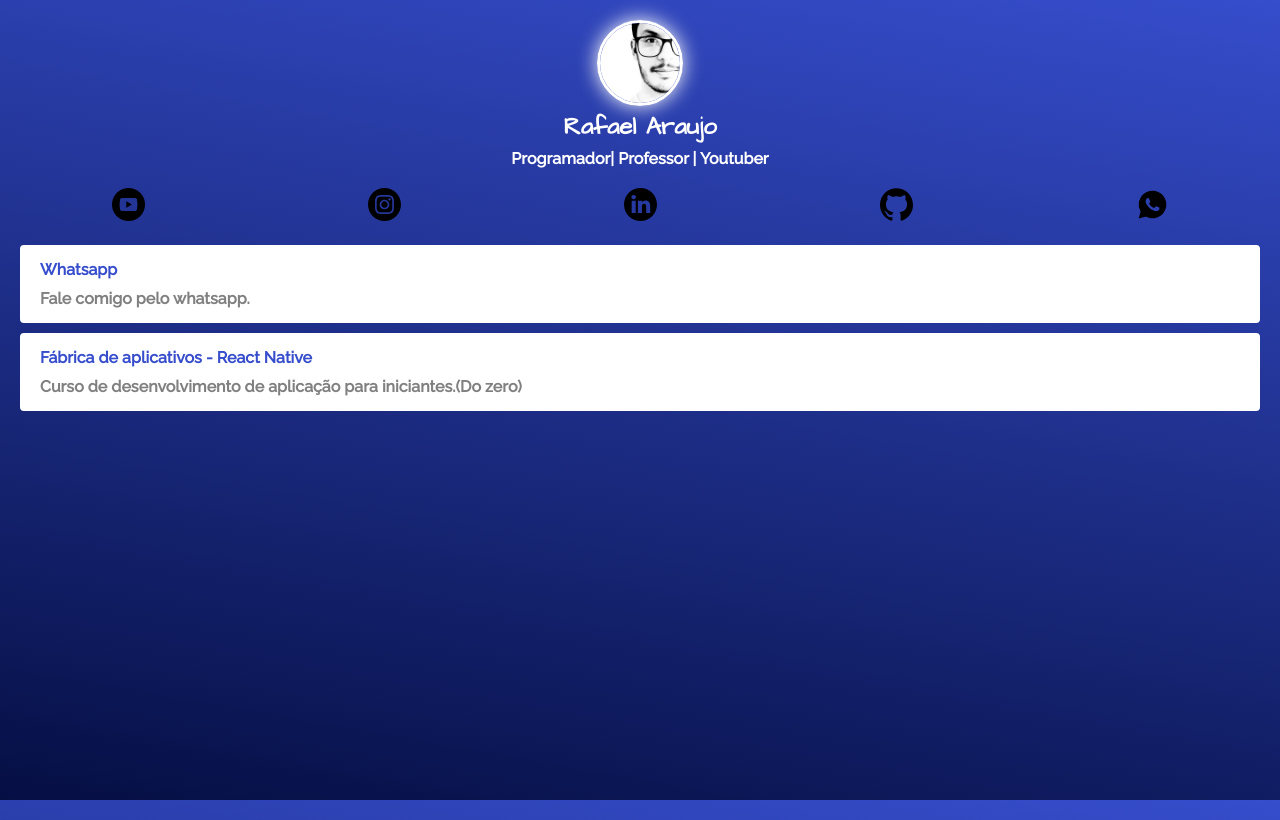
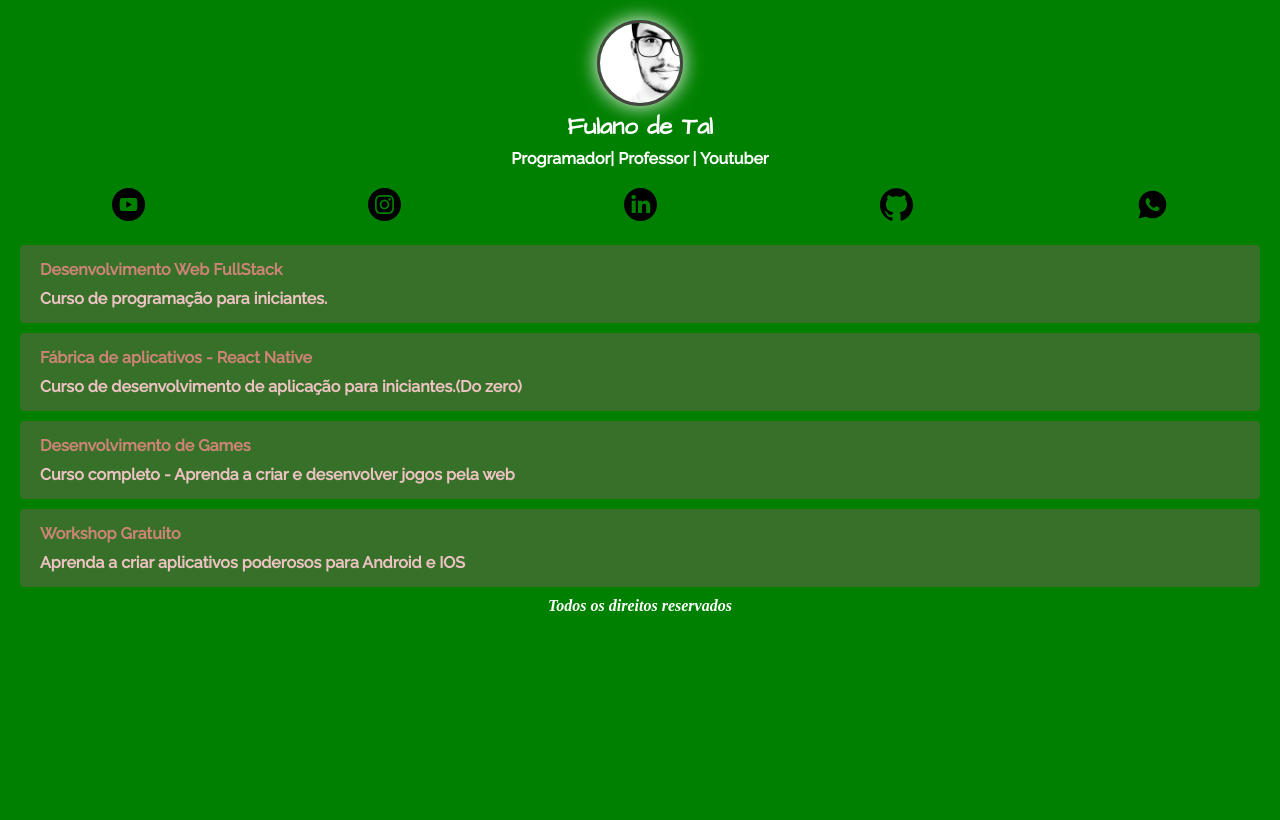
Before and after one commit to rafaelaraujoprogrammer/rafaelaraujoprogrammer.github.io, a plain HTML site: page index.html in a window 1280 px wide. Drawn offline with Linux system fonts and the light colour scheme.

Commit message:
Adicionando fulano de tal

```diff
--- a/css/style.css
+++ b/css/style.css
@@ -3,21 +3,16 @@ margin: 0;
 padding: 0;
 }
 
-html, body{
-    height: 100%;
-}
-
 body{
+    background-color: green;
     font-family: 'Raleway', sans-serif;
     color: white;
-    background: rgb(54,77,204);
-    background: linear-gradient(190deg, rgba(54,77,204,1) 0%, rgba(5,15,68,1) 100%);
 }
 
 .avatar{
     width: 80px;
     border-radius: 50px;
-    border: 3px solid white;
+    border: 3px solid rgb(73, 68, 68);
     box-shadow: 0 0 20px white;
 
 }
@@ -32,6 +27,12 @@ h1{
 h2{
     font-size: 16px;
 
+}
+
+h4{
+    text-align: center;
+    font-style: italic;
+    font-family: 'Times New Roman', Times, serif
 }
 
 .profile{
@@ -60,16 +61,16 @@ h2{
 
 .links-list li a {
     display: block;
-    background: white;
+    background: rgba(58, 112, 43, 0.963);
     padding: 15px 20px;
     border-radius: 4px;
     text-decoration: none;
-    color:rgb(54,77,204) ;
+    color:rgba(242, 136, 136, 0.799) ;
     font-weight: bold;
 }
 
 .links-list li a span {
-    color: gray;
+    color: rgb(237, 194, 194);
     display: block;
     margin-top: 10px;
 }
--- a/index.html
+++ b/index.html
@@ -4,50 +4,41 @@
     <meta charset="UTF-8">
     <meta http-equiv="X-UA-Compatible" content="IE=edge">
     <meta name="viewport" content="width=device-width, initial-scale=1.0">
-    <title>Linktree</title>
+    <title>Linktree - FT</title>
 
     <link href="https://fonts.googleapis.com/css2?family=Architects+Daughter&family=PT+Sans+Narrow:wght@700&family=Raleway:wght@500&display=swap" rel="stylesheet">
     <link rel="stylesheet" href="css/style.css">
 
-    <!-- Google tag (gtag.js) -->
-    <script async src="https://www.googletagmanager.com/gtag/js?id=G-CS9VPYVE6E"></script>
-    <script>
-        window.dataLayer = window.dataLayer || [];
-        function gtag(){dataLayer.push(arguments);}
-        gtag('js', new Date());
-
-        gtag('config', 'G-CS9VPYVE6E');
-    </script>
 </head>
 <body>
     <div Class="profile">
         <img src="img/thiago.jpg" alt="Thiago" class="avatar">
-        <h1>Rafael Araujo</h1>
+        <h1>Fulano de Tal</h1>
         <h2>Programador| Professor | Youtuber</h2>
     </div>
     <ul class="social">
         <li>
-            <a href="">
+            <a href="https://www.youtube.com/@thiagomunhozmedeiros" target="_blank">
                 <img src="img/youtube.png" alt="youtube">
             </a>
         </li>
         <li>
-            <a href="">
+            <a href="https://www.instagram.com/rafa_lorran" target="_blank">
                 <img src="img/insta.svg" alt="instagram">
             </a>
         </li>
         <li>
-            <a href="">
+            <a href="https://www.linkedin.com/in/rafael-a-70072a259" target="_blank">
                 <img src="img/linkedin.svg" alt="linkedin">
             </a>
         </li>
         <li>
-            <a href="">
+            <a href="https://github.com/rafaelaraujoprogrammer" target="_blank">
                 <img src="img/github.svg" alt="github">
             </a>
         </li>
         <li>
-            <a href="">
+            <a href="https://wa.me//5548999699196" target="_blank">
                 <img src="img/whatsapp.png" alt="whatsapp">
             </a>
         </li>
@@ -55,9 +46,9 @@
     </ul>
     <ul class="links-list">
         <li>
-            <a href="https://wa.me//5548999699196">
-               Whatsapp
-               <span>Fale comigo pelo whatsapp.</span>
+            <a href="">
+               Desenvolvimento Web FullStack
+               <span>Curso de programação para iniciantes.</span>
             </a>
         </li>
         <li>
@@ -66,8 +57,22 @@
                 <span>Curso de desenvolvimento de aplicação para iniciantes.(Do zero)</span>
             </a>
         </li>
+        <li>
+            <a href="">
+                Desenvolvimento de Games
+                <span>Curso completo - Aprenda a criar e desenvolver jogos pela web</span>
+            </a>
+        </li>
+        <li>
+            <a href="">
+                Workshop Gratuito
+                <span>
+                    Aprenda a criar aplicativos poderosos para Android e IOS
+                </span>
+            </a>
+        </li>
     </ul>
-
+ <h4>Todos os direitos reservados</h4>
 
 </body>
 </html>
```
